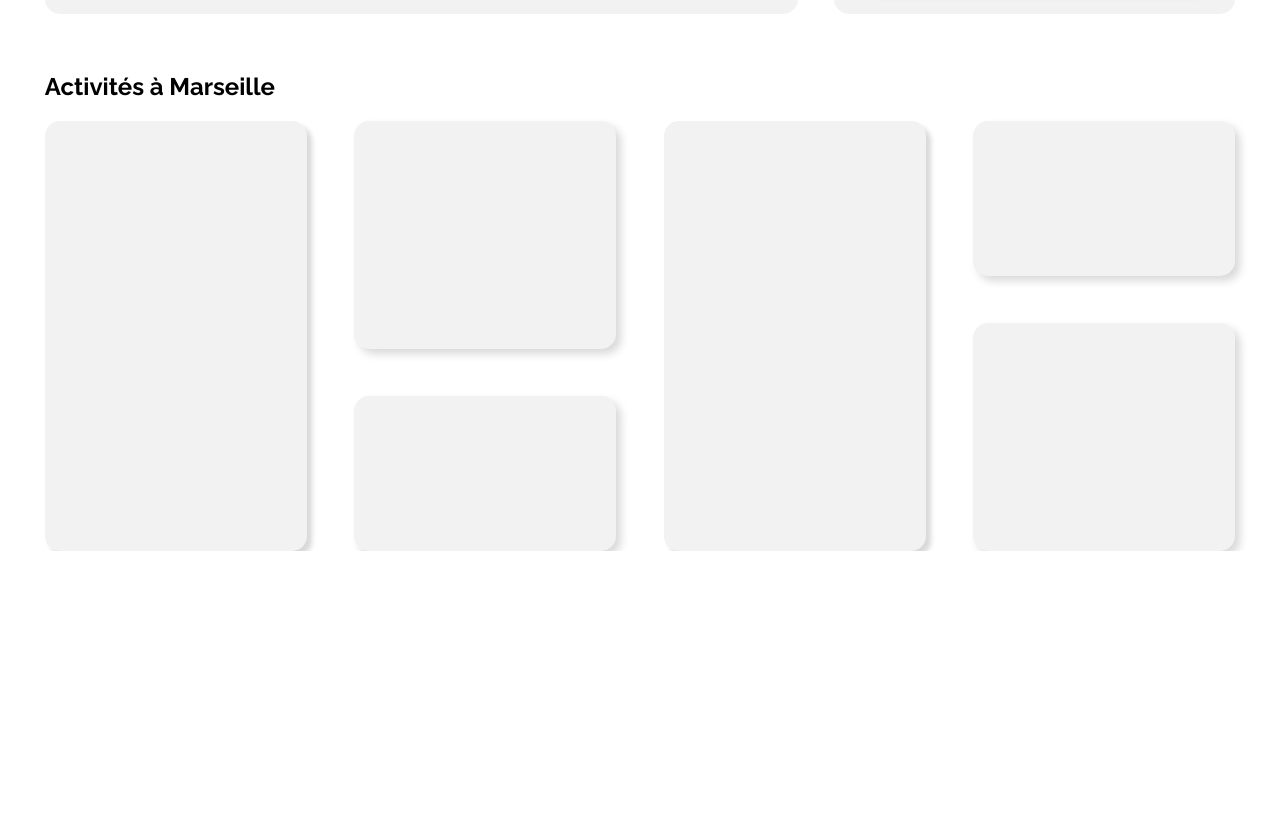
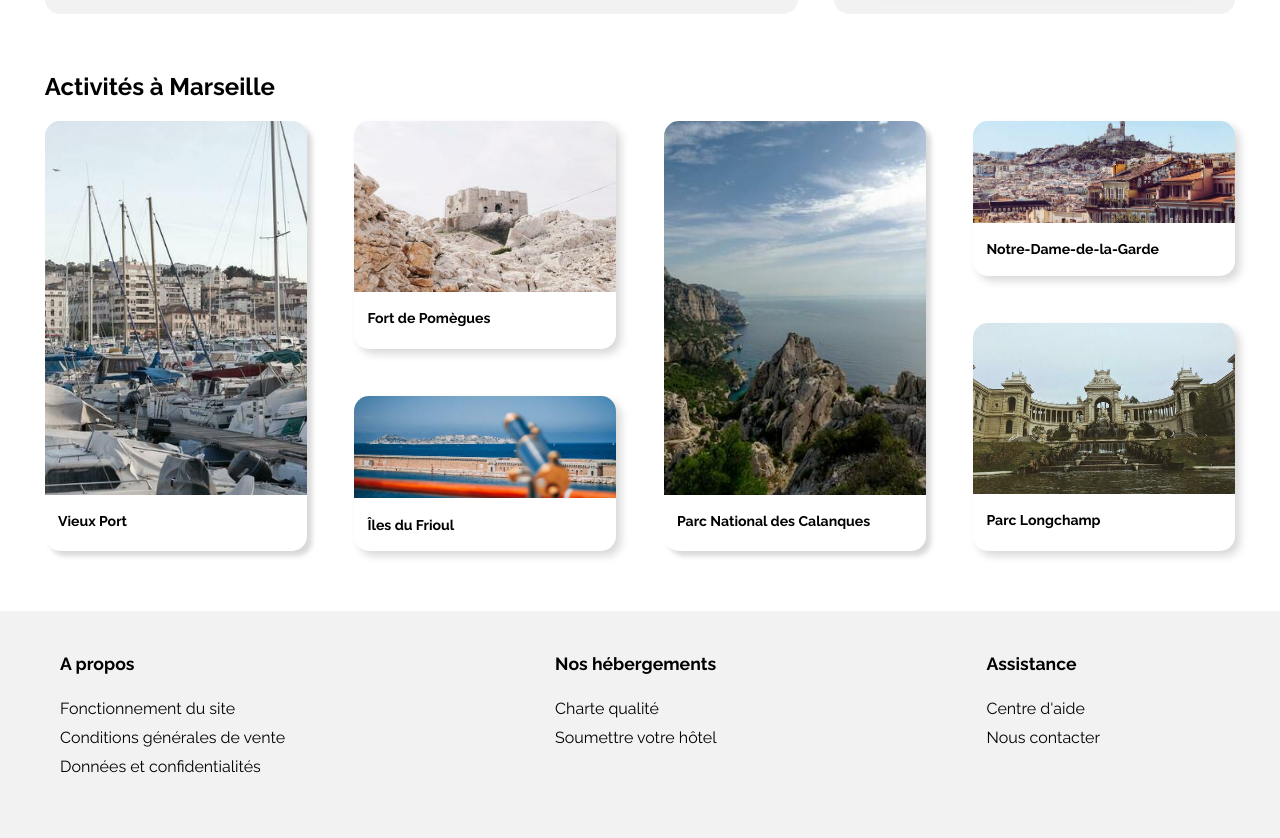
Before and after one commit to MarianneB08/Booki, a plain HTML site: page index.html in a window 1280 px wide. Shown: the part 1030-1868 px from the top of the page. Before the commit the page ends 1581 px from the top, so only its background shows below. Drawn offline with Linux system fonts and the light colour scheme.

Commit message:
Commit - Ensemble de la version desktop finalisée (section 2 et footer inclus)

```diff
--- a/css/style.css
+++ b/css/style.css
@@ -420,9 +420,12 @@ input::placeholder {
 /* Mise en place de la section 2 */
 
 .section_2 {
-    margin-left: 3.5%;
-    margin-right: 3.5%;
-    margin-top: 3%;
+    margin: 3% 3.5% 3.5% 3.5%;
+}
+
+.section_2 h3 {
+    font-size: 1.1vw;
+    margin-left: 5%;
 }
 
 .cards {
@@ -433,7 +436,7 @@ input::placeholder {
 .card_simple {
     display: flex;
     flex-direction: column;
-    background: #f2f2f2;
+    background: rgb(255, 255, 255);
     border-radius: 15px;
     box-shadow: 5px 5px 5px rgb(217, 217, 217);
     flex: 1;
@@ -454,7 +457,7 @@ input::placeholder {
 .mini_card1, .mini_card4 {
     display: flex;
     flex-direction: column;
-    background: #f2f2f2;
+    background: rgb(255, 255, 255);
     border-radius: 15px;
     box-shadow: 5px 5px 8px rgb(217, 217, 217);
     height: 53%;
@@ -463,7 +466,7 @@ input::placeholder {
 .mini_card2, .mini_card3 {
     display: flex;
     flex-direction: column;
-    background: #f2f2f2;
+    background: rgb(255, 255, 255);
     border-radius: 15px;
     box-shadow: 5px 5px 8px rgb(217, 217, 217);
     height: 36%;
@@ -474,6 +477,29 @@ input::placeholder {
     height: 100%;
 }
 
+.imgcard10, .imgcard13 {
+    width: 100%;
+    height: 87%;
+    object-fit: cover;
+    border-top-right-radius: 15px;
+    border-top-left-radius: 15px;
+}
+
+.imgcard11, .imgcard15 {
+    width: 100%;
+    height: 75%;
+    object-fit: cover;
+    border-top-right-radius: 15px;
+    border-top-left-radius: 15px;
+}
+
+.imgcard12, .imgcard14 {
+    width: 100%;
+    height: 66%;
+    object-fit: cover;
+    border-top-right-radius: 15px;
+    border-top-left-radius: 15px;
+}
 
 
 /* Mise en place du footer */
@@ -497,7 +523,6 @@ footer h2 {
 .a_propos {
     margin-left: 20px;
     font-weight: 200;
-
 }
 
 .nos_hebergements,
--- a/index.html
+++ b/index.html
@@ -368,9 +368,9 @@
                 <div class="card_simple">
                     <a href="#" class="link_card">
 
-                        <!-- <img class="imgcard10" src="images/activites/4_small/reno-laithienne-QUgJhdY5Fyk-unsplash.jpg"
+                        <img class="imgcard10" src="images/activites/4_small/reno-laithienne-QUgJhdY5Fyk-unsplash.jpg"
                             alt="photo du Vieux Port à Marseille" />
-                        <h3>Vieux Port</h3> -->
+                        <h3>Vieux Port</h3>
                     </a>
                 </div>
 
@@ -383,9 +383,9 @@
                     <div class="mini_card1">
                         <a href="#" class="link_card">
 
-                            <!-- <img class="imgcard11" src="images/activites/4_small/paul-hermann-QFTrLdQIRhI-unsplash.jpg"
+                            <img class="imgcard11" src="images/activites/4_small/paul-hermann-QFTrLdQIRhI-unsplash.jpg"
                                 alt="Photo du Fort de Pomègues" />
-                            <h3>Fort de Pomègues</h3> -->
+                            <h3>Fort de Pomègues</h3>
                         </a>
                     </div>
 
@@ -394,10 +394,10 @@
                     <div class="mini_card2">
                         <a href="#" class="link_card">
 
-                            <!-- <img class="imgcard12" src="images/activites/4_small/kevin-hikari-rV_Qd1l-VXg-unsplash.jpg"
+                            <img class="imgcard12" src="images/activites/4_small/kevin-hikari-rV_Qd1l-VXg-unsplash.jpg"
                                 alt="photo des îles du Frioul" />
 
-                            <h3>Îles du Frioul</h3> -->
+                            <h3>Îles du Frioul</h3>
                         </a>
                     </div>
 
@@ -405,14 +405,14 @@
 
                 <!-- Card simple - Parc National des Calanques -->
 
-                <div class="card_simple card_simple_middle">
+                <div class="card_simple">
                     <a href="#" class="link_card">
 
-                        <!-- <img class="imgcard13"
+                        <img class="imgcard13"
                             src="images/activites/4_small/kilyan-sockalingum-NR8-cBCN3aI-unsplash.jpg"
                             alt="photo du Parc national des Calanques" />
 
-                        <h3>Parc National des Calanques</h3> -->
+                        <h3>Parc National des Calanques</h3>
                     </a>
                 </div>
 
@@ -425,10 +425,10 @@
                     <div class="mini_card3">
                         <a href="#" class="link_card">
 
-                          <!--  <img class="imgcard14" src="images/activites/4_small/florian-wehde-xW9e8gdotxI-unsplash.jpg"
+                            <img class="imgcard14" src="images/activites/4_small/florian-wehde-xW9e8gdotxI-unsplash.jpg"
                                 alt="photo de la basilique Notre-Dame de la Garde à Marseille" />
 
-                            <h3>Notre-Dame-de-la-Garde</h3> -->
+                            <h3>Notre-Dame-de-la-Garde</h3>
                         </a>
                     </div>
 
@@ -436,15 +436,46 @@
                     <div class="mini_card4">
                         <a href="#" class="link_card">
 
-                            <!-- <img class="imgcard15" src="images/activites/4_small/lena-paulin-wH2-EJoDcV0-unsplash.jpg"
+                            <img class="imgcard15" src="images/activites/4_small/lena-paulin-wH2-EJoDcV0-unsplash.jpg"
                                 alt="photo du Parc Longchamp à Marseille" />
 
-                            <h3>Parc Longchamp</h3> -->
+                            <h3>Parc Longchamp</h3>
                         </a>
                     </div>
                 </div>
             </div>
         </section>
+
+        <!--Footer-->
+
+        <footer>
+
+            <div class="a_propos">
+                <h2>A propos</h2>
+                <ul>
+                    <li><a href="#">Fonctionnement du site</a></li>
+                    <li><a href="#">Conditions générales de vente</a></li>
+                    <li><a href="#">Données et confidentialités</a></li>
+                </ul>
+            </div>
+
+            <div class="nos_hebergements">
+                <h2>Nos hébergements</h2>
+                <ul>
+                    <li><a href="#">Charte qualité</a></li>
+                    <li><a href="#">Soumettre votre hôtel</a></li>
+                </ul>
+            </div>
+
+            <div class="assistance">
+                <h2>Assistance</h2>
+                <ul>
+                    <li><a href="#">Centre d'aide</a></li>
+                    <li><a href="#">Nous contacter</a></li>
+                </ul>
+            </div>
+
+        </footer>
     </div>
 </body>
 
```
